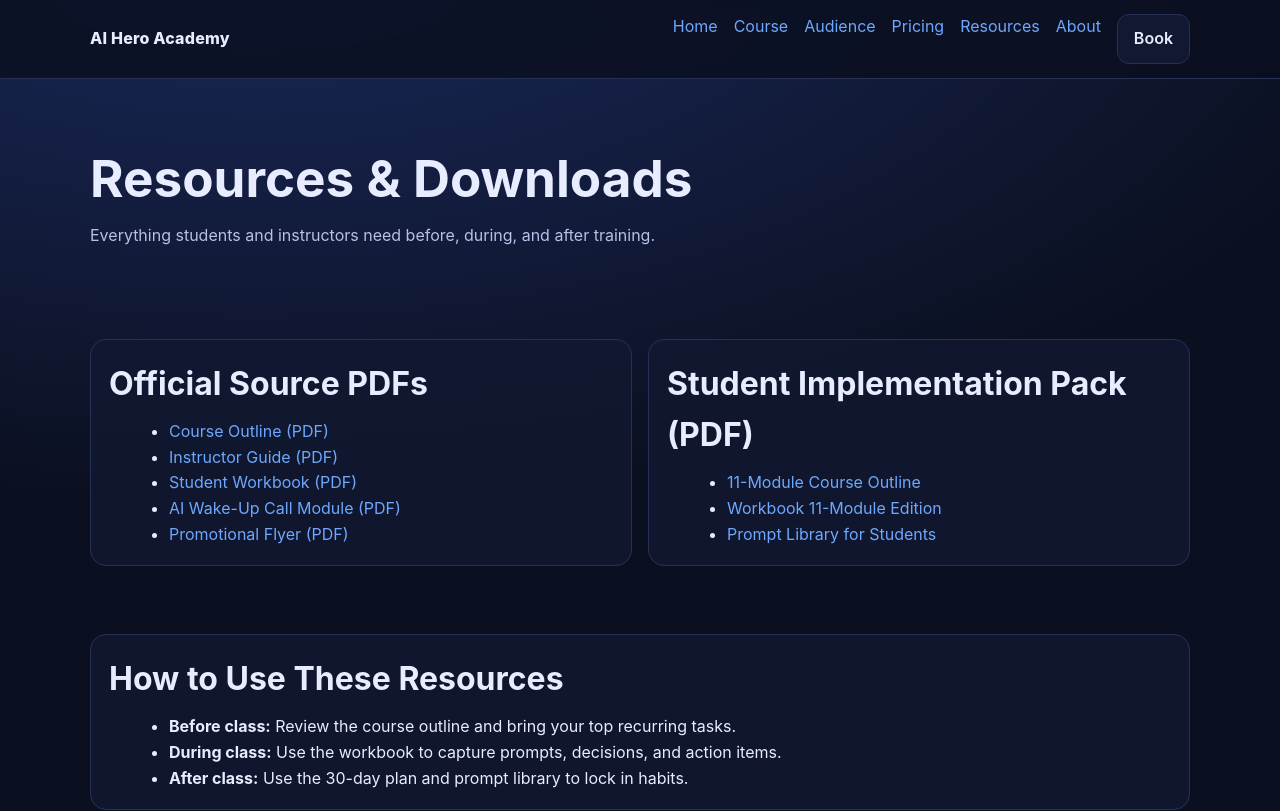
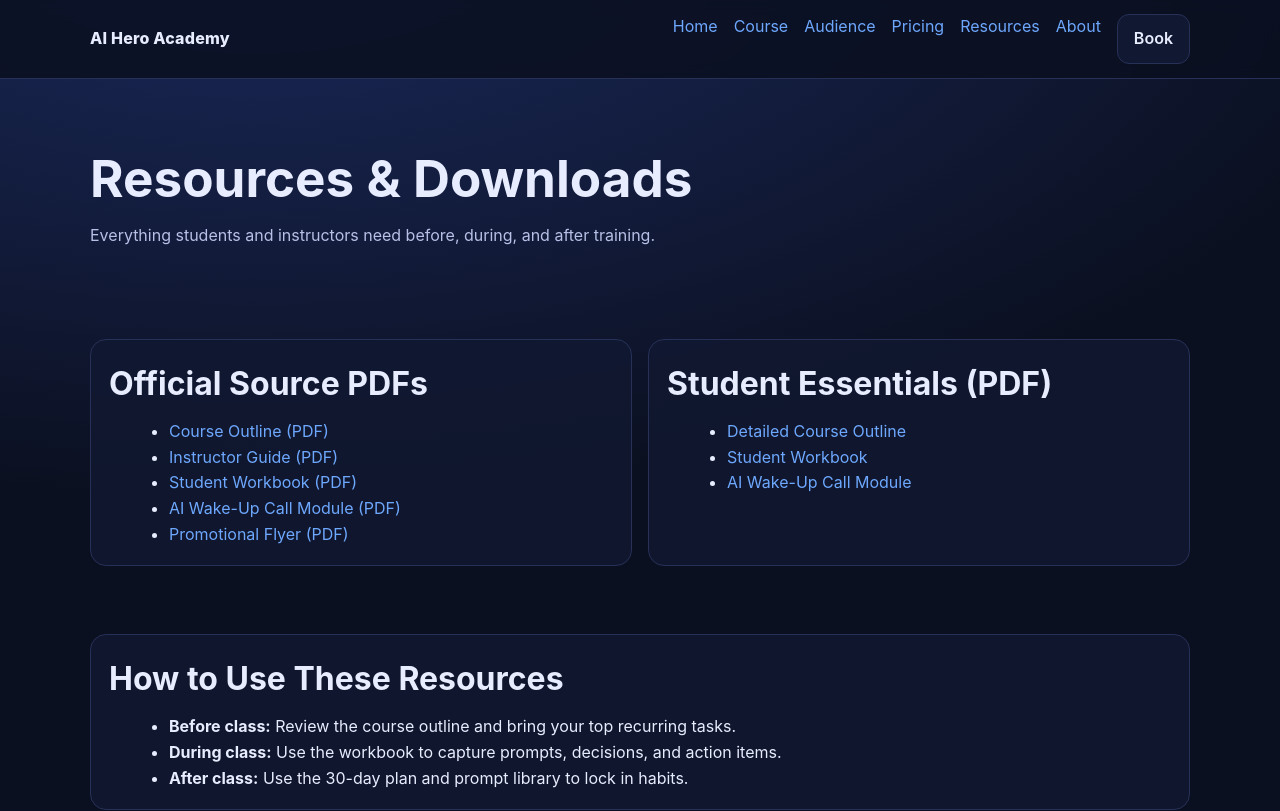
Before and after one commit to cdbz8a/theaiheroacademy, a plain HTML site: page site/resources.html in a window 1280 px wide. Shown: the top 811 px of the page. Drawn offline with Linux system fonts and the light colour scheme.

Commit message:
Replace website downloads with PDFs from files(4).zip

```diff
--- a/site/resources.html
+++ b/site/resources.html
@@ -24,11 +24,11 @@
           </ul>
         </div>
         <div class="card">
-          <h2>Student Implementation Pack (PDF)</h2>
+          <h2>Student Essentials (PDF)</h2>
           <ul>
-            <li><a href="downloads/AI_Hero_Academy_11_Module_Course_Outline.pdf" download>11-Module Course Outline</a></li>
-            <li><a href="downloads/AI_Hero_Academy_Student_Workbook_11_Module.pdf" download>Workbook 11-Module Edition</a></li>
-            <li><a href="downloads/AI_Hero_Academy_Prompt_Library_Student.pdf" download>Prompt Library for Students</a></li>
+            <li><a href="downloads/AI_Hero_Academy_Course_Outline_Detailed.pdf" download>Detailed Course Outline</a></li>
+            <li><a href="downloads/AI_Hero_Academy_Student_Workbook.pdf" download>Student Workbook</a></li>
+            <li><a href="downloads/AI_Wake_Up_Call_Module.pdf" download>AI Wake-Up Call Module</a></li>
           </ul>
         </div>
       </div>
```
Also changed, not shown: site/course.html (+3 -3 lines), 3 other files.
